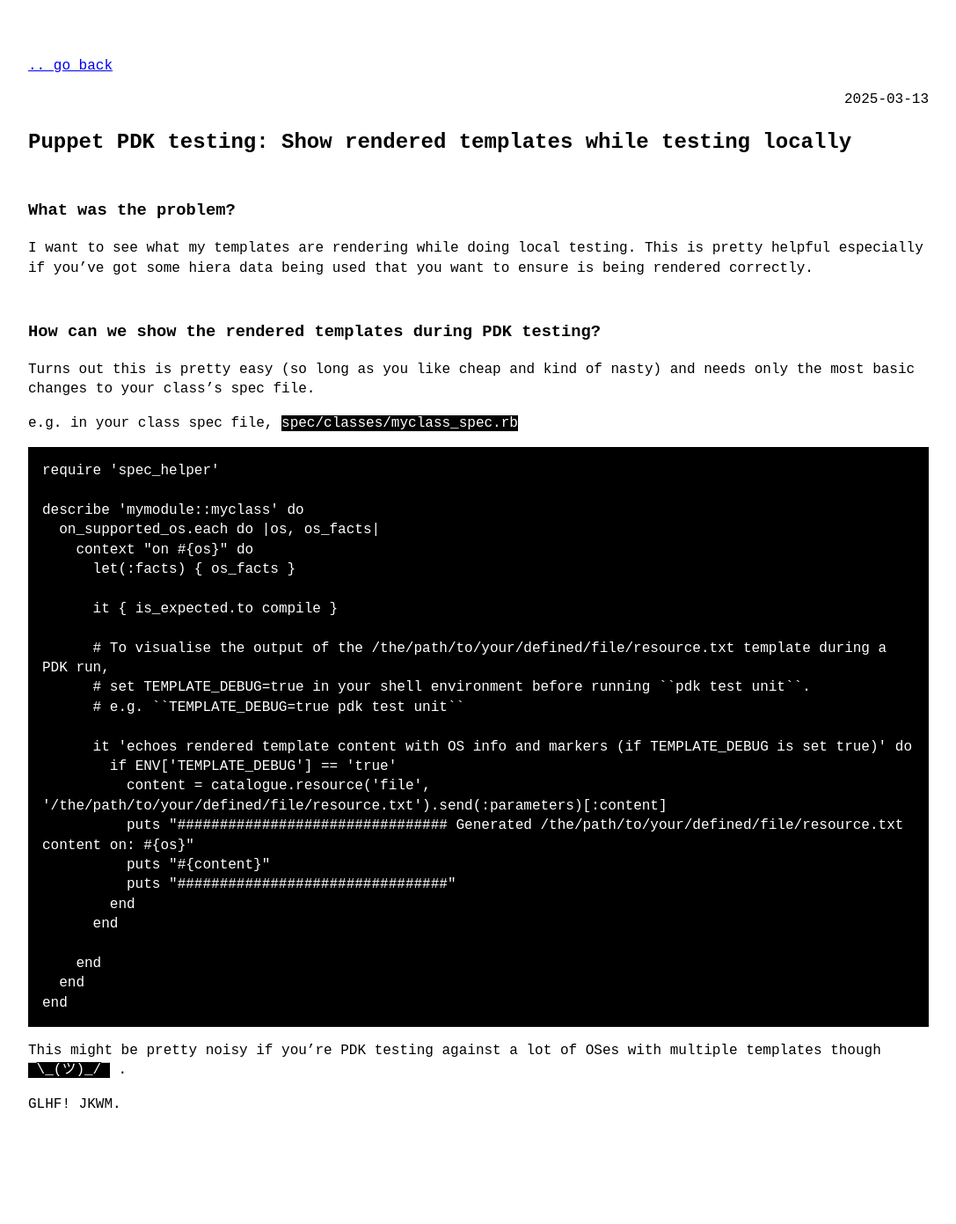
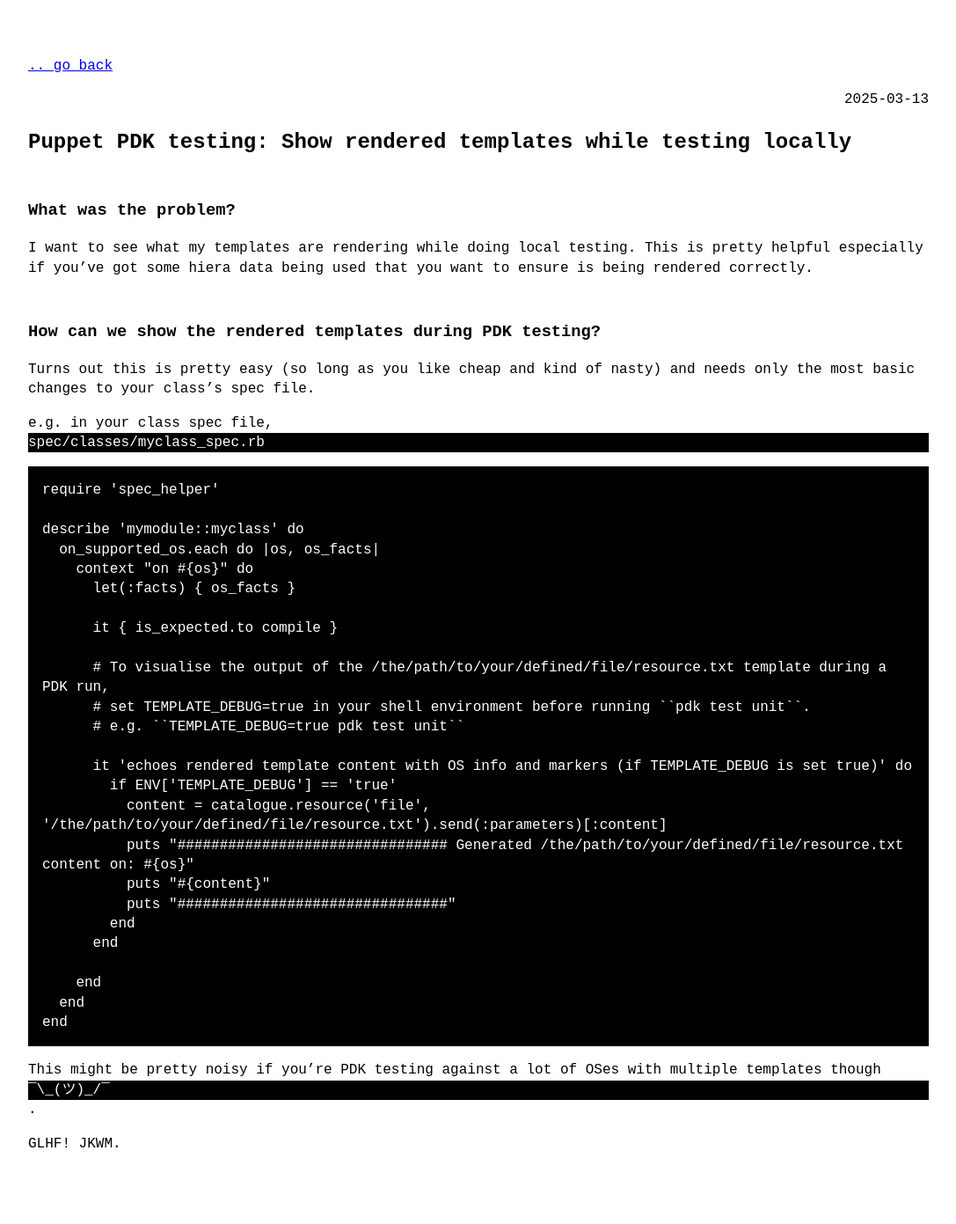
Before and after one commit to jkwmoore/jkwmoore.github.io, a Jekyll site: the page built from _posts/2025-03-13-Puppet-PDK-testing-show-rendered-templates-while-testing-locally.md, in a window 1280 px wide. Shown: the whole page at 88% size, without its empty margins (96-1183 px from the left). Built offline with Jekyll 4.4.1, drawn with Linux system fonts in a browser that asks for light colours; before the commit the page ends 1346 px from its top, so only the background shows below that.

Commit message:
Update main.css

```diff
--- a/assets/css/main.css
+++ b/assets/css/main.css
@@ -77,7 +77,11 @@ table, th, td {
 
 code {
   color: white;
-  background: black; }
+  background: black;
+  white-space: pre; /* Preserve whitespace and prevent wrapping */
+  overflow-x: auto; /* Enable horizontal scrolling if content overflows */
+  display: block; /* Ensure it behaves like a block for consistent scrolling */
+}
 
 div.highlighter-rouge code {
   display: block;
```
